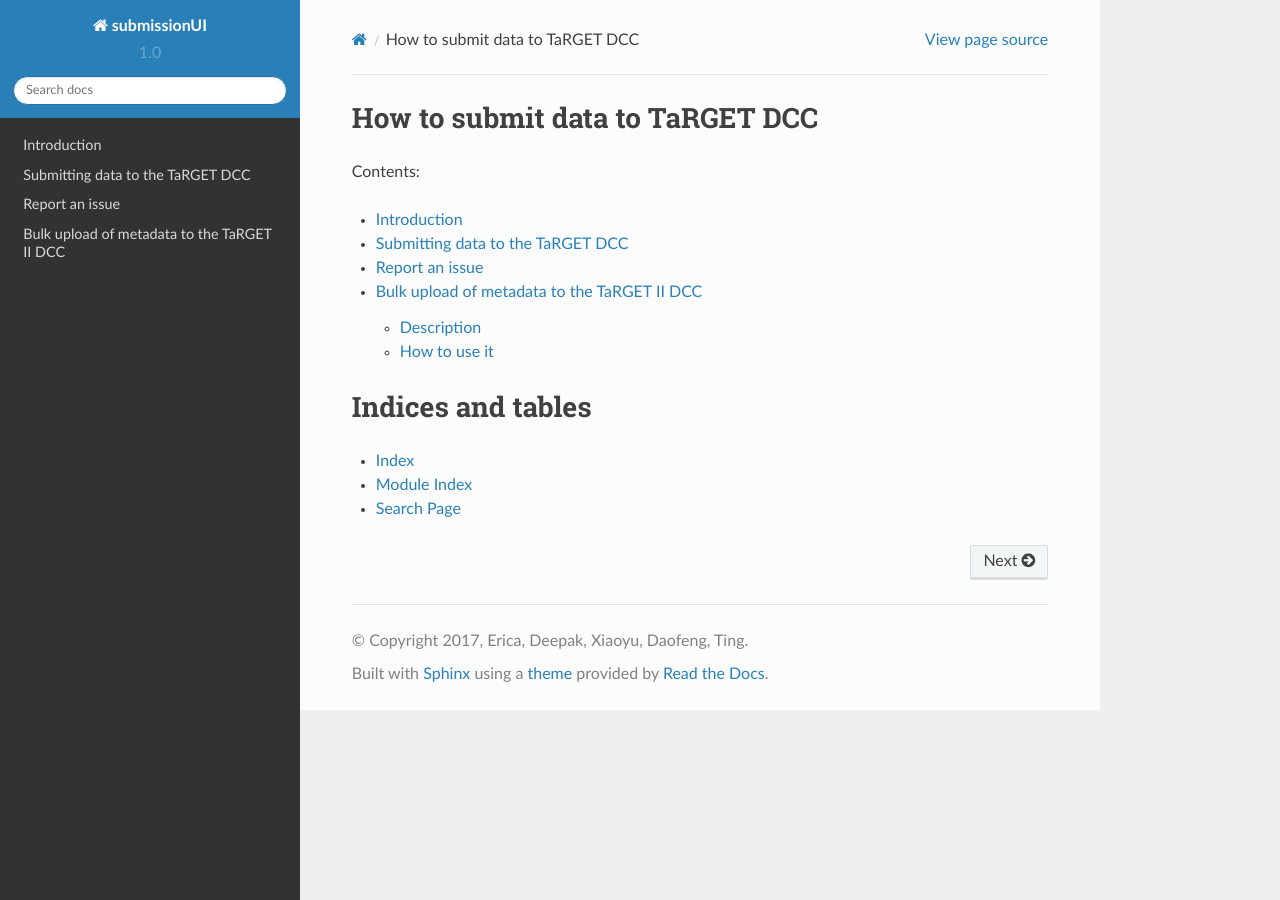
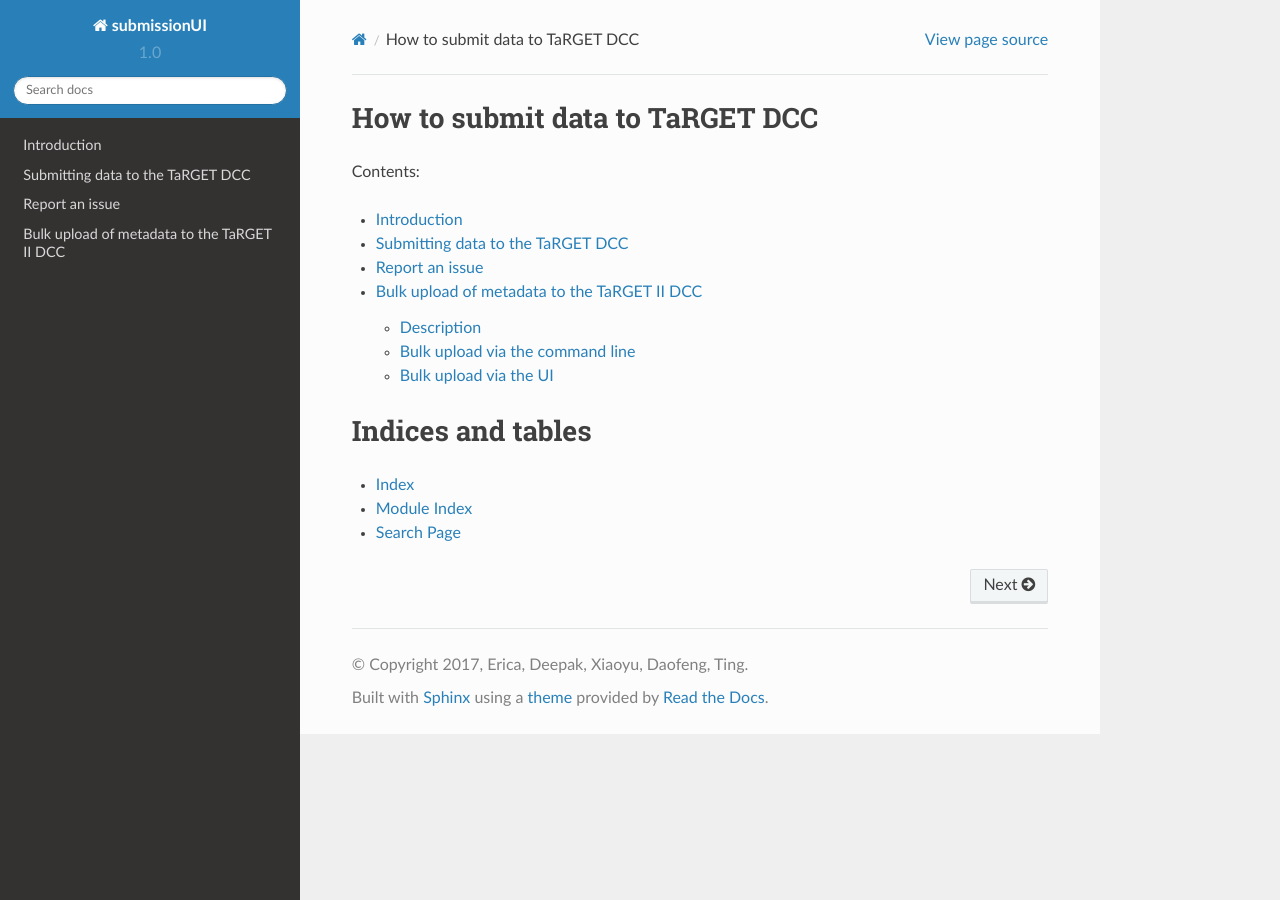
Before and after one commit to target2/submissionUI, a Sphinx documentation site: the page built from docs/index.rst, in a window 1280 px wide. Built offline with Sphinx 7.4.7 and the Read the Docs theme 2.0.0, drawn with Linux system fonts in a browser that asks for light colours; some of the changed lines change nothing that is shown.

Commit message:
Updated bulk upload tutorial with UI instructions
Also includes new rules regarding user accessions

```diff
--- a/docs/bulk.rst
+++ b/docs/bulk.rst
@@ -4,10 +4,10 @@
 Description
 -----------
 
-The following instructions can be used to upload metadata to the TaRGET II DCC metadata database from an Excel template. You can use them to: 1. Upload new metadata to the database; 2. Update existing records in the database; 3. Establish relationships between metadata records.
+The following instructions can be used to upload metadata to the TaRGET II DCC metadata database from an Excel template. You can use them to: 1. Upload new metadata to the database; 2. Update existing records in the database; 3. Establish relationships between metadata records. Instructions are provided for bulk upload via the command line or the web-based UI.
 
-How to use it
--------------
+Bulk upload via the command line
+--------------------------------
 
 1. Install the upload script.
 
@@ -46,59 +46,35 @@
 
 4. To upload new metadata:
 
-    a. Leave the System Accession column blank. If a System Accession is found, the data in that row will not be uploaded.
-    b. Metadata can be linked to other records already in the metadata database with their System Accession. To establish relationships between records you are uploading at the same time, a User Accession can be used as a temporary placeholder. Please fill in the User Accession according to the format for that tab. All User Accessions must be unique within an Excel file. If a record will not be linked to any other record, it is not necessary to include a User Accession.
-
-    c. To validate the sheet, run the following command on the command line. Contact the DCC if there are errors you cannot resolve.
+    a. To establish relationships between records you are uploading at the same time, a user-provided User Accession can be used as a temporary placeholder. To eliminate potential record duplications, we now require the user to provide a unique User Accession for each record in the database (i.e., User Accessions must be unique across all submissions for a single user). Please fill in the User Accession according to the format for that tab.
+    b. If a System Accession is present in the row or the User Accession for a record already exists in the database, that record will be skipped and not uploaded.
+    c. Metadata can be linked to other records already in the metadata database with their System or User Accession.
+    d. To validate the sheet, run the following command on the command line. Contact the DCC if there are errors you cannot resolve.
 
     ::
 
         submitTaRGET -k <API key> -x <path to excel file>
 
-    d. Once all errors have been addressed, run the following command to upload the metadata to the database.
+    e. Once all errors have been addressed, run the following command to upload the metadata to the database.
 
     ::
 
         submitTaRGET -k <API key> -x <path to excel file> --notest
 
-5. To upload new metadata and save User Accessions:
+5. To update existing records in the metadata database:
 
-    a. By default, the User Accessions you enter will be removed once your records are uploaded and assigned System Accessions. However, if you would like to retain the User Accessions in the database for record-keeping purposes, you can choose to save them at submission using the ``--saveacc`` flag.
-    b. If the ``--saveacc`` flag is used, all records must have User Accessions, and User Accessions must be unique across all records submitted by the same user.
-
-    c. If you are using the ``--saveacc`` flag, validate your metadata with:
-
-    ::
-
-        submitTaRGET -k <API key> -x <excel file> --saveacc
-
-    d. And submit with:
-
-    ::
-
-        submitTaRGET -k <API key> -x <excel file> --saveacc --notest
-
-6. To update existing records in the metadata database:
-
-    a. On the Submission Dashboard, click the "Download" button next to the submission. This will download the most recent metadata template populated with your submitted metadata, as well as the automatically generated System Accessions for each entry. Only metadata submitted via bulk upload are available for batch download.
+    a. On the Submission Dashboard, click the "Download" button next to the submission. This will download the most recent metadata template populated with your submitted metadata, as well as the automatically generated System Accessions for each entry. Only metadata submitted via bulk upload are currently available for batch download.
 
     .. image:: _static/SubmissionDownload.png
 
     b. Any changes made to an object between batch submission and re-download will be included.
-    c. To update metadata, the System Accession generated by the database must be present. The User Accession column will be ignored. When updating metadata, only System Accessions may be used to establish relationships.
-    d. Entries cannot be delted by removing the row on the Excel sheet; they must be deleted through the UI.
-
-    e. After editing the Excel, validate the modified sheet using the following command. Contact the DCC if there are errors you cannot resolve.
+    c. Either the System or User Accession may be used to update an existing record.
+    d. Entries cannot be deleted by removing the row on the Excel sheet; they must be deleted through the UI. Deleting individual fields for an entry will erase those fields in the database.
+    e. After editing the Excel, validate and submit the modified sheet using the following command. Contact the DCC if there are errors you cannot resolve.
 
     ::
 
         submitTaRGET -k <API key> -x <excel file> --update
-
-    f. Once all errors have been addressed, run the following command to update the metadata.
-
-    ::
-
-        submitTaRGET -k <API key> -x <excel file> --update --notest
 
    .. rubric:: A summary flow chart
       :name: a-summary-flow-chart
@@ -107,6 +83,21 @@
       :alt: submit summary flow chart
 
       Flow chart
+
+Bulk upload via the UI
+----------------------
+1. Download and fill in the Excel template as above.
+2. Log on to the submission UI and go to "Bulk Upload" (http://submit.target.wustl.edu/submission/upload).
+
+    .. image:: _static/BulkUploadUI.png
+
+3. Upload your Excel template from your computer ("Choose File").
+4. To upload data for the first time, select the "Validate Sheet" button. To see the results of validation, select "Click here to view results".
+
+    a. If validation is not successful ("Error validating the sheet"), the UI will print a log of warnings and errors that must be corrected before submission. Please correct all errors and re-validate the sheet.
+    b. If validation is successful ("Validated successfully"), the UI will print instructions and a log of validated metadata. Scroll to the bottom and select the "Submit sheet" button to submit your metadata. You will be asked to confirm this selection before submission.
+
+5. To update data, upload the updated Excel template from your computer ("Choose File") and select the "Update Sheet" button. Please correct all errors before submission.
 
 See the github repo TargetBulkUpload for more scripts and more information.
 
```
